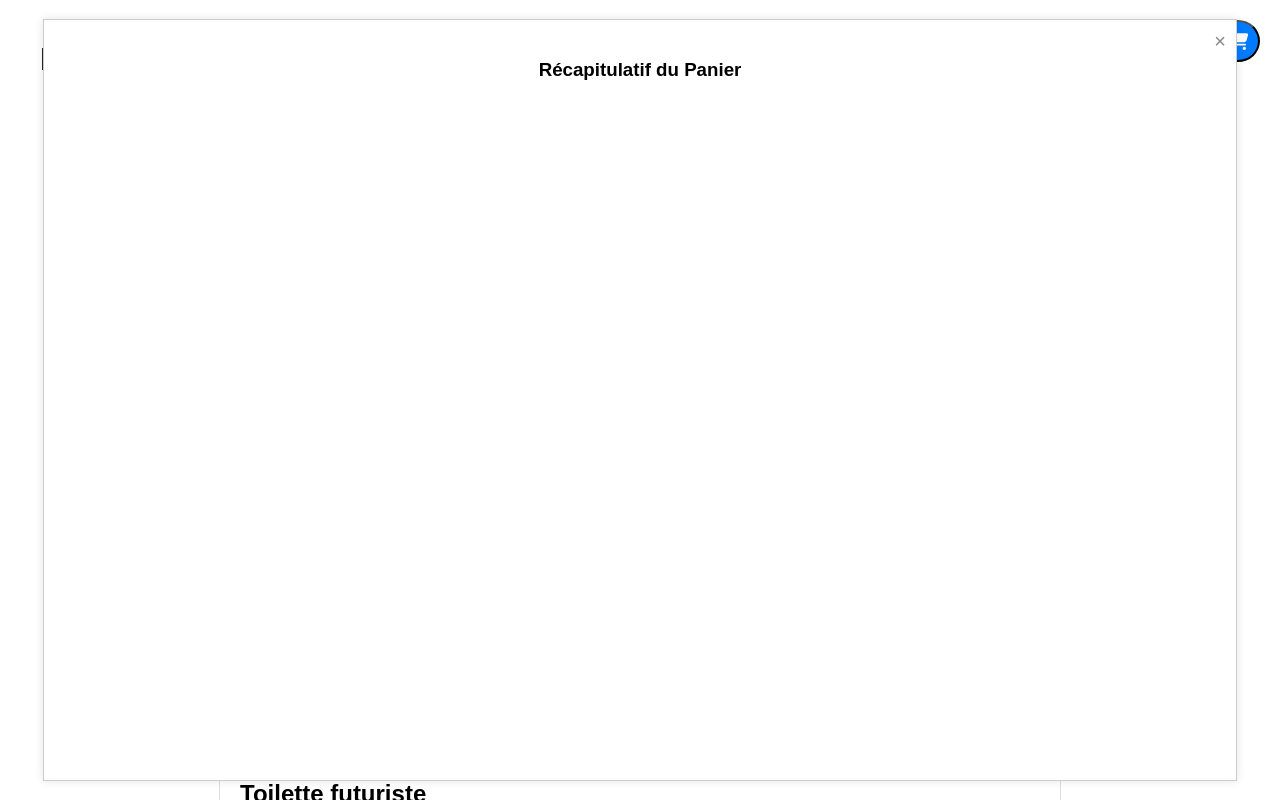
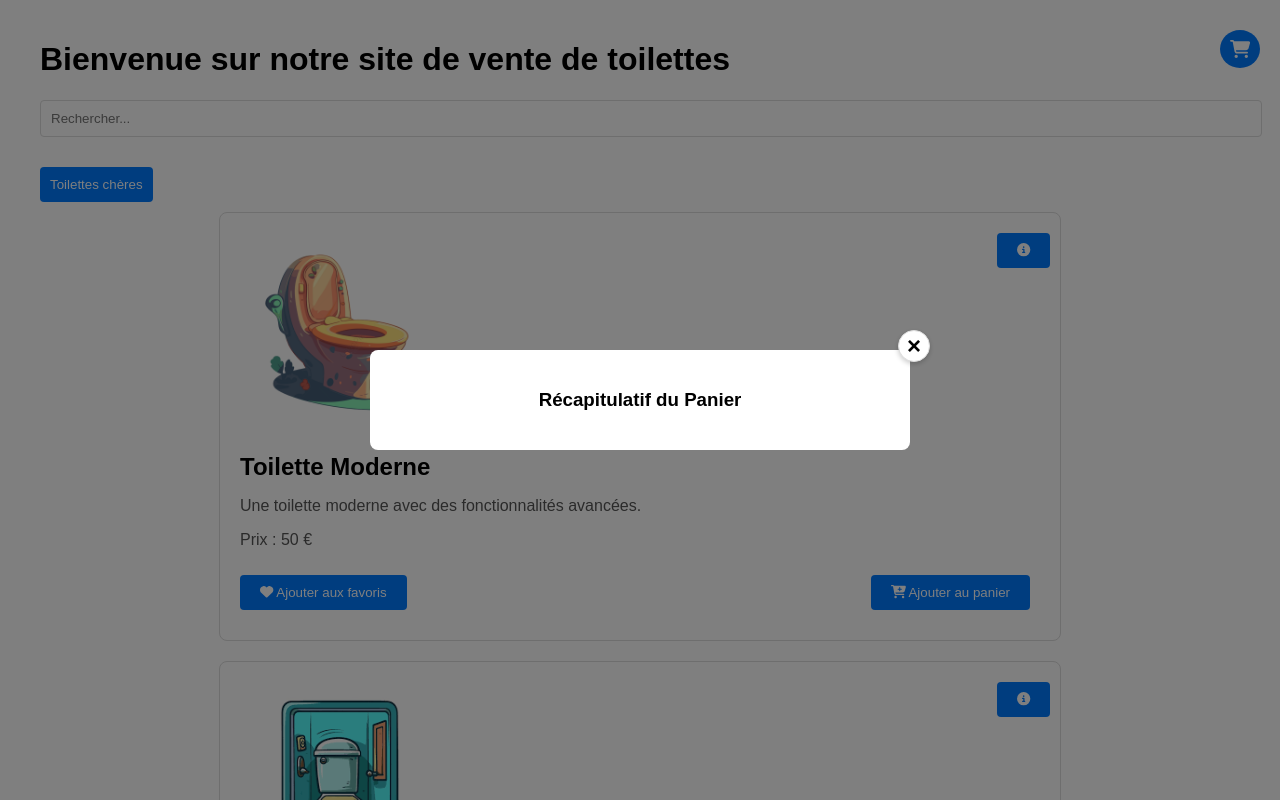
Before and after one commit to gwendvr/coursReact, a React (Create React App) app: page / in a window 1280 px wide. Both pictures are taken after a click on the button 1237 px from the left and 41 px from the top of the page. Shown: the top 800 px of the page. Built offline with nearby package versions, Linux system fonts and the light colour scheme.

Commit message:
add research

```diff
--- a/src/App.css
+++ b/src/App.css
@@ -158,32 +158,27 @@ body {
   opacity: 0.8;
 }
 
-.cart-modal {
-  position: fixed;
-  top: 50%;
-  left: 50%;
-  transform: translate(-50%, -50%);
-  background-color: #fff;
-  border: 1px solid #ccc;
-  box-shadow: 0 0 10px rgba(0, 0, 0, 0.1);
-  padding: 20px;
-  width: 90%;
-  height: 90%;
-  overflow-y: auto;
-  z-index: 1000;
-}
-
 .cart-modal-content {
   text-align: center;
 }
 
 .close-button {
   position: absolute;
-  top: 10px;
-  right: 10px;
+  top: -20px;
+  right: -20px;
+  background-color: white;
+  border: 1px solid #ddd;
+  border-radius: 50%;
+  width: 30px;
+  height: 30px;
+  display: flex;
+  align-items: center;
+  justify-content: center;
+  font-size: 24px;
+  font-weight: bold;
+  color: #000;
   cursor: pointer;
-  font-size: 20px;
-  color: #888;
+  box-shadow: 0 2px 5px rgba(0, 0, 0, 0.2);
 }
 
 .cart-button:hover {
@@ -200,3 +195,63 @@ body {
   top: -5px;
   right: -5px;
 }
+
+input[type="text"] {
+  width: 100%;
+  padding: 10px;
+  margin-bottom: 20px;
+  border: 1px solid #ddd;
+  border-radius: 4px;
+}
+
+button {
+  margin: 10px 0;
+  padding: 10px;
+  border: none;
+  background-color: #007bff;
+  color: white;
+  border-radius: 4px;
+  cursor: pointer;
+}
+
+button:hover {
+  background-color: #0056b3;
+}
+
+.cart-modal {
+  position: fixed;
+  top: 0;
+  left: 0;
+  width: 100%;
+  height: 100%;
+  background: rgba(0, 0, 0, 0.5);
+  display: flex;
+  align-items: center;
+  justify-content: center;
+}
+
+.cart-modal-content {
+  background: white;
+  padding: 20px;
+  border-radius: 8px;
+  width: 80%;
+  max-width: 500px;
+  position: relative;
+}
+
+.cart-modal ul {
+  list-style-type: none;
+  padding: 0;
+}
+
+.cart-modal li {
+  display: flex;
+  align-items: center;
+  justify-content: space-between;
+  padding: 10px 0;
+  border-bottom: 1px solid #ddd;
+}
+
+.cart-modal li button {
+  margin: 0 5px;
+}
--- a/src/App.js
+++ b/src/App.js
@@ -5,13 +5,53 @@ import CartButton from './components/CartButton';
 import CartModal from './components/CartModal';
 
 function App() {
-    const [cartItems, setCartItems] = useState([]); // État pour les articles dans le panier
-    const [isCartModalOpen, setIsCartModalOpen] = useState(false); // État pour afficher/masquer la modal
+    // Utilisation de l'état pour stocker les articles dans le panier
+    // `cartItems` contient la liste des articles ajoutés au panier
+    // `setCartItems` est une fonction qui permet de mettre à jour cette liste
+    const [cartItems, setCartItems] = useState([]);
+
+    // Utilisation de l'état pour contrôler l'affichage de la modal du panier
+    // `isCartModalOpen` est un booléen qui indique si la modal est ouverte (true) ou fermée (false)
+    // `setIsCartModalOpen` est une fonction qui permet de changer cet état
+    const [isCartModalOpen, setIsCartModalOpen] = useState(false);
+
+    // Utilisation de l'état pour gérer le terme de recherche entré dans la barre de recherche
+    // `searchTerm` contient le texte actuel de la barre de recherche
+    // `setSearchTerm` est une fonction qui permet de mettre à jour ce texte
+    const [searchTerm, setSearchTerm] = useState('');
+
+    // Utilisation de l'état pour activer ou désactiver le filtre des articles de luxe
+    // `filterLuxe` est un booléen qui indique si le filtre luxe est activé (true) ou désactivé (false)
+    // `setFilterLuxe` est une fonction qui permet de changer cet état
+    const [filterLuxe, setFilterLuxe] = useState(false);
 
     // Fonction pour ajouter un article au panier
     const addToCart = (toilet) => {
-        const updatedCart = [...cartItems, toilet];
-        setCartItems(updatedCart);
+        // Vérifie si l'article est déjà dans le panier
+        const itemInCart = cartItems.find(item => item.id === toilet.id);
+        if (itemInCart) {
+            // Incrémente la quantité si l'article est déjà dans le panier
+            setCartItems(cartItems.map(item =>
+                item.id === toilet.id ? { ...item, quantity: item.quantity + 1 } : item
+            ));
+        } else {
+            // Ajoute un nouvel article avec une quantité initiale de 1
+            setCartItems([...cartItems, { ...toilet, quantity: 1 }]);
+        }
+    };
+
+     // Fonction pour augmenter la quantité d'un article dans le panier
+     const increaseQuantity = (item) => {
+        setCartItems(cartItems.map(cartItem =>
+            cartItem.id === item.id ? { ...cartItem, quantity: cartItem.quantity + 1 } : cartItem
+        ));
+    };
+
+    // Fonction pour diminuer la quantité d'un article dans le panier
+    const decreaseQuantity = (item) => {
+        setCartItems(cartItems.map(cartItem =>
+            cartItem.id === item.id ? { ...cartItem, quantity: cartItem.quantity - 1 } : cartItem
+        ).filter(cartItem => cartItem.quantity > 0));
     };
 
     // Fonction pour ouvrir la modal du panier
@@ -24,13 +64,37 @@ function App() {
         setIsCartModalOpen(false);
     };
 
+    // Fonction pour basculer le filtre luxe
+    const toggleLuxeFilter = () => {
+        setFilterLuxe(!filterLuxe);
+    };
+
+
     return (
         <div className="App">
             <div className="container">
                 <h1>Bienvenue sur notre site de vente de toilettes</h1>
-                <CartButton itemCount={cartItems.length} onClick={openCartModal} /> {/* Bouton du panier avec le nombre d'articles */}
-                <ToiletList addToCart={addToCart} /> {/* Liste des toilettes avec la fonction d'ajout au panier */}
-                <CartModal isOpen={isCartModalOpen} cartItems={cartItems} onClose={closeCartModal} /> {/* Modal du panier */}
+                <input
+                    type="text"
+                    placeholder="Rechercher..."
+                    value={searchTerm}
+                    onChange={(e) => setSearchTerm(e.target.value)} // Met à jour l'état de la barre de recherche
+                />
+                <button onClick={toggleLuxeFilter}>
+                    {filterLuxe ? 'Afficher toutes les toilettes' : 'Toilettes chères' /*Change le texte du bouton selon l'état du filtre luxe*/ }
+                </button>
+                <CartButton itemCount={cartItems.length} onClick={openCartModal} // Affiche le nombre total d'articles dans le panier et ouvre la modal du panier quand cliqué
+                />
+                <ToiletList addToCart={addToCart} searchTerm={searchTerm} filterLuxe={filterLuxe}  // Passe la fonction d'ajout au panier, le terme de recherche et le filtre luxe pour afficher les toilettes correspondantes
+                />
+                <CartModal
+                    // Affiche la modal du panier avec les articles ajoutés et permet d'ajuster les quantités ou de fermer la modal
+                    isOpen={isCartModalOpen}
+                    cartItems={cartItems}
+                    onClose={closeCartModal}
+                    increaseQuantity={increaseQuantity}
+                    decreaseQuantity={decreaseQuantity}
+                />
             </div>
         </div>
     );
--- a/src/components/CartModal.js
+++ b/src/components/CartModal.js
@@ -1,42 +1,19 @@
-import React from 'react';
-
-// Composant fonctionnel CartModal qui accepte les props 'isOpen', 'cartItems' et 'onClose'
-const CartModal = ({ isOpen, cartItems, onClose }) => {
-    // Fonction pour regrouper les articles similaires dans le panier
-    const getGroupedItems = (items) => {
-        // Utilisation de reduce pour regrouper les articles par id
-        const groupedItems = items.reduce((acc, item) => {
-            // Recherche d'un article existant dans l'accumulateur
-            const existingItem = acc.find(i => i.id === item.id);
-            if (existingItem) {
-                // Si l'article existe déjà, incrémentation de sa quantité
-                existingItem.quantity += 1;
-            } else {
-                // Sinon, ajout de l'article avec une quantité initiale de 1
-                acc.push({ ...item, quantity: 1 });
-            }
-            return acc;
-        }, []);
-        return groupedItems;
-    };
-
-    // Regroupement des articles du panier
-    const groupedItems = getGroupedItems(cartItems);
-
+const CartModal = ({ isOpen, cartItems, onClose, increaseQuantity, decreaseQuantity }) => {
     return (
         <>
-            {isOpen && (
+            {isOpen && (  // Vérifie si isOpen est vrai pour afficher la modal
                 <div className="cart-modal">
                     <div className="cart-modal-content">
-                        {/* Bouton de fermeture de la modal */}
-                        <span className="close-button" onClick={onClose}>&times;</span>
+                        <span className="close-button" onClick={onClose}>&times;</span>  {/* Bouton pour fermer la modal */}
                         <h3>Récapitulatif du Panier</h3>
                         <ul>
-                            {/* Affichage des articles regroupés dans le panier */}
-                            {groupedItems.map(item => (
+                            {cartItems.map(item => (  // Map chaque article dans cartItems pour les afficher dans une liste
                                 <li key={item.id}>
-                                    <p>{item.title} - Quantité : {item.quantity}</p>
+                                    <p>{item.title}</p>
                                     <p>Prix : {item.price} €</p>
+                                    <p>Quantité : {item.quantity}</p>
+                                    <button onClick={() => increaseQuantity(item)}>+</button>  {/* Bouton pour augmenter la quantité de l'article */}
+                                    <button onClick={() => decreaseQuantity(item)}>-</button>  {/* Bouton pour diminuer la quantité de l'article */}
                                 </li>
                             ))}
                         </ul>
--- a/src/components/ToiletList.js
+++ b/src/components/ToiletList.js
@@ -1,14 +1,18 @@
 import React from 'react';
 import ToiletCard from './ToiletCard';
-import toiletsData from '../data/toiletsData'; // Importez les données des toilettes
+import toiletsData from '../data/toiletsData'; // Assurez-vous de créer ce fichier avec les données
 
-// Composant fonctionnel ToiletList qui accepte la prop 'addToCart'
-const ToiletList = ({ addToCart }) => {
+// Composant fonctionnel ToiletList qui accepte les props 'addToCart', 'searchTerm' et 'filterLuxe'
+const ToiletList = ({ addToCart, searchTerm, filterLuxe }) => {
+    // Filtrer les articles en fonction du terme de recherche et du filtre luxe
+    const filteredToilets = toiletsData.filter(toilet =>
+        toilet.title.toLowerCase().includes(searchTerm.toLowerCase()) &&
+        (!filterLuxe || toilet.isLuxe)
+    );
+
     return (
         <div className="toilet-list">
-            {/* Boucle sur chaque élément des données des toilettes et rend une ToiletCard pour chaque toilette */}
-            {toiletsData.map(toilet => (
-                // Chaque ToiletCard reçoit les données de la toilette et la fonction 'addToCart' en props
+            {filteredToilets.map(toilet => (
                 <ToiletCard key={toilet.id} toilet={toilet} addToCart={addToCart} />
             ))}
         </div>
--- a/src/data/toiletsData.js
+++ b/src/data/toiletsData.js
@@ -18,35 +18,40 @@ const toiletsData = [
         title: "Toilette futuriste",
         image: wc2,
         description: "Une toilette futuriste comme vous n'avais jamais vue.",
-        price: 80
+        price: 80,
+        isLuxe: false
     },
     {
         id: 3,
         title: "Toilette de Barbie",
         image: wc3,
         description: "Nous avons les toilettes du film !",
-        price: 800
+        price: 800,
+        isLuxe: true
     },
     {
         id: 4,
         title: "Toilette classico",
         image: wc4,
         description: "Des toilettes, tout simplement.",
-        price: 20
+        price: 20,
+        isLuxe: false
     },
     {
         id: 5,
         title: "Toilette de luxe",
         image: wc5,
         description: "Asseyez vous sur de l'or et du bon marbre.",
-        price: 1000
+        price: 1000,
+        isLuxe: true
     },
     {
         id: 6,
         title: "Toilette parlante",
         image: wc6,
         description: "Vous ne vous ennuyerez plus aux toilettes.",
-        price: 300
+        price: 300,
+        isLuxe: true
     }
 ];
 
```
